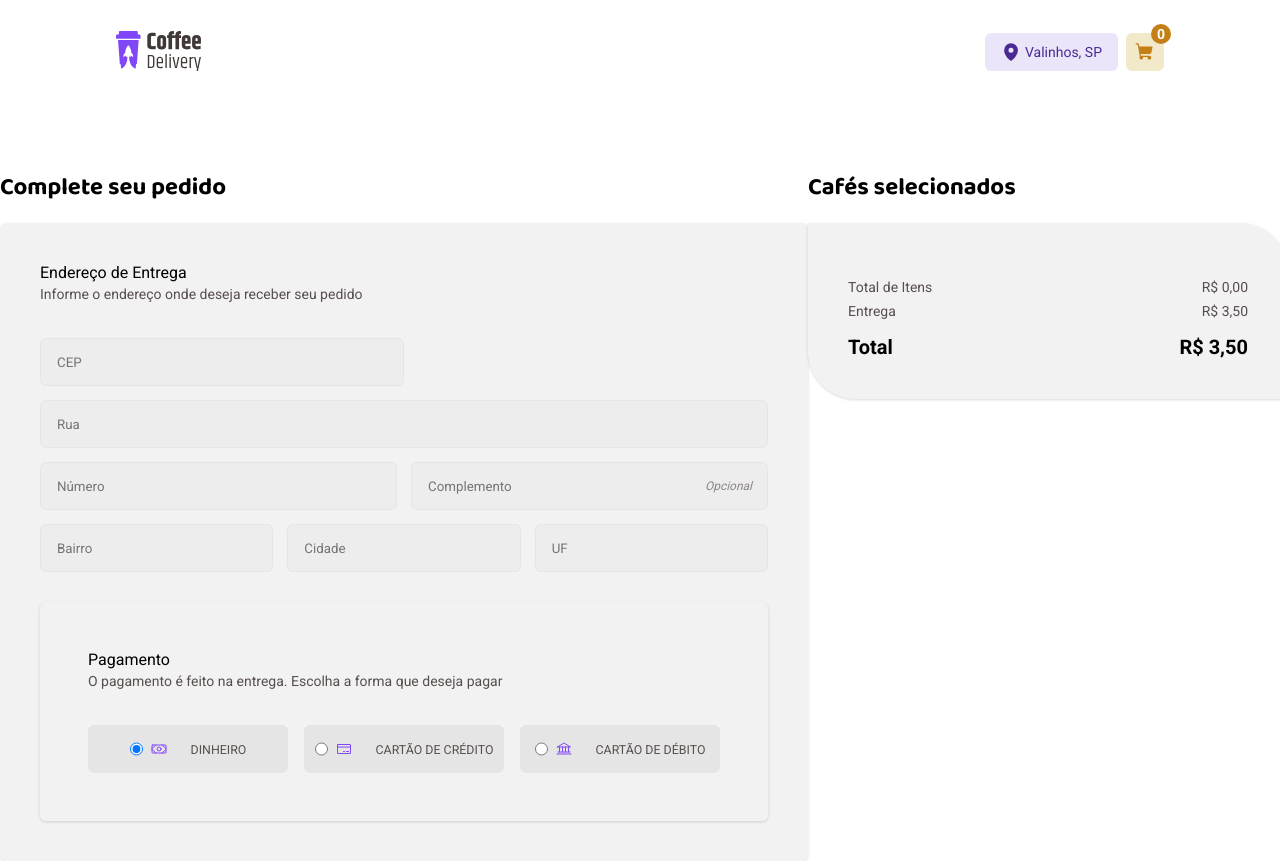
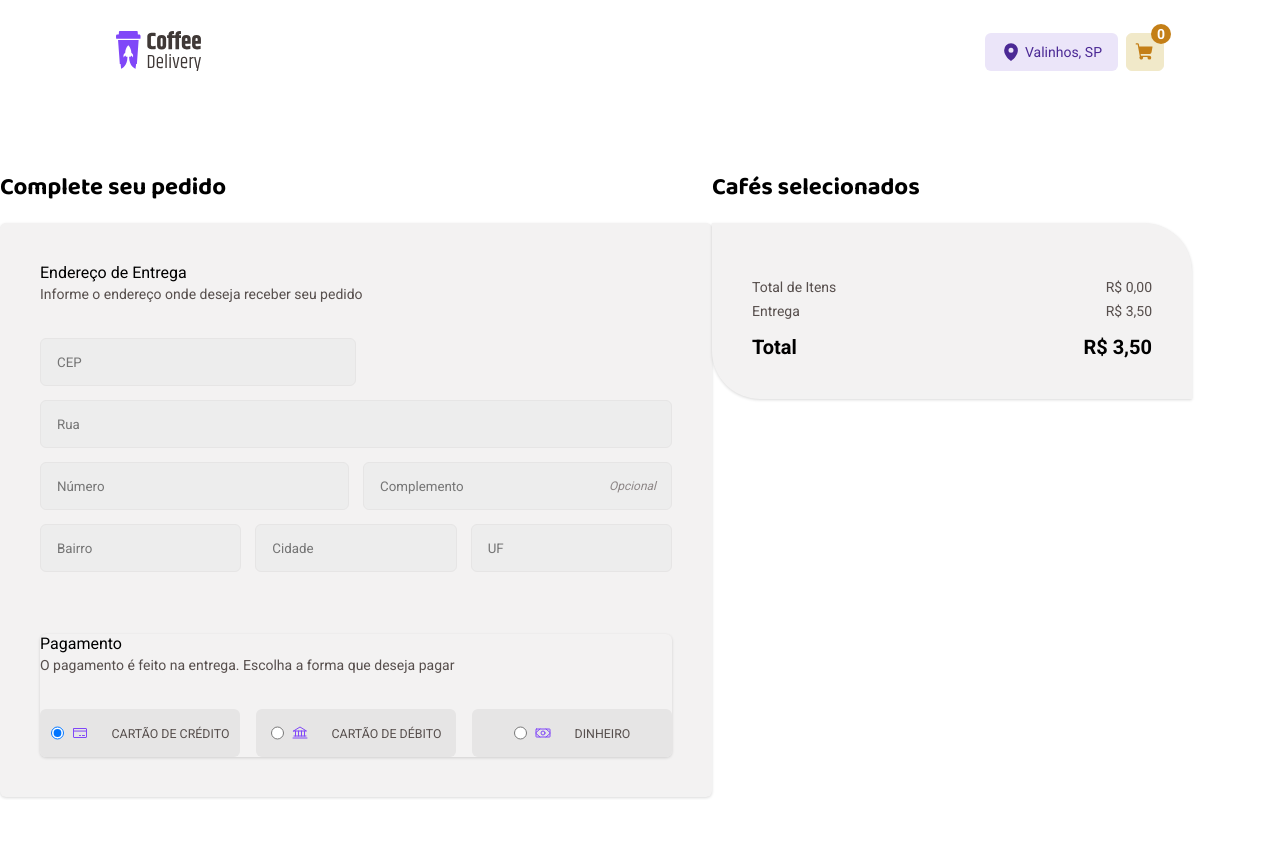
Before and after one commit to gabrielviol/coffee-delivery, a React (Vite) app in the folder coffee-delivery/: page /checkout in a window 1280 px wide. After the commit the page ends 800 px from the top, so only its background shows below. Built offline with nearby package versions, Linux system fonts and the light colour scheme.

Commit message:
Projeto funcional

```diff
--- a/coffee-delivery/src/Router.tsx
+++ b/coffee-delivery/src/Router.tsx
@@ -4,7 +4,7 @@ import { DefaultLayout } from './layouts/DefaultLayout'
 
 import { Checkout } from './pages/Checkout'
 import { Home } from './pages/Home'
-import { Success } from './pages/Success'
+import { Success }  from './pages/Success'
 
 export function Router() {
     return (
@@ -12,7 +12,7 @@ export function Router() {
             <Route path='/' element={<DefaultLayout/>} >
                 <Route path='/' element={<Home/>} />
                 <Route path='/checkout' element={<Checkout/>} />
-                <Route path='/success' element={<Success/>} />
+                <Route path='/success' element={<Success />} />
                 <Route path='*' element={<Home />} />
             </Route>
         </Routes>
--- a/coffee-delivery/src/hooks/useCart.tsx
+++ b/coffee-delivery/src/hooks/useCart.tsx
@@ -14,6 +14,7 @@ export interface AddressInfo {
   rua: string;
   numero: number;
   cidade: string;
+  bairro: string;
   complemento?: string;
   uf: string;
   pagamento: string;
--- a/coffee-delivery/src/pages/Checkout/components/Address/index.tsx
+++ b/coffee-delivery/src/pages/Checkout/components/Address/index.tsx
@@ -36,7 +36,7 @@ export function Address() {
       uf: '',
       complemento: '',
       bairro: '',
-      pagamento: 'dinheiro' || 'debito' || 'credito',
+      pagamento: 'credito' || 'debito' || 'dinheiro',
     }
   })
 
@@ -135,12 +135,6 @@ export function Address() {
                 <span>O pagamento é feito na entrega. Escolha a forma que deseja pagar</span>
 
                 <PaymentOptions  >
-                  <label htmlFor="dinheiro" {...register('pagamento')}>
-                    <input type="radio" id="dinheiro" name="pagamento" value='dinheiro' />
-                    <Money />
-                    Dinheiro
-                  </label>
-
                   <label htmlFor='credito' {...register('pagamento')}>
                     <input type="radio" id="credito" name="pagamento" value='credito' />
                     <CreditCard />
@@ -151,6 +145,12 @@ export function Address() {
                     <input type="radio" id="debito" name="pagamento" value='debito' />
                     <Bank />
                     Cartão de Débito
+                  </label>
+
+                  <label htmlFor="dinheiro" {...register('pagamento')}>
+                    <input type="radio" id="dinheiro" name="pagamento" value='dinheiro' />
+                    <Money />
+                    Dinheiro
                   </label>
 
 
--- a/coffee-delivery/src/pages/Checkout/components/Address/styles.ts
+++ b/coffee-delivery/src/pages/Checkout/components/Address/styles.ts
@@ -74,9 +74,8 @@ export const PaymentContainer = styled.div`
   display: flex;
   flex-direction: column;
   border-radius: 6px;
-  margin-top: 1rem;
+  margin-top: 3rem;
   box-shadow: rgba(0, 0, 0, 0.15) 0px 1px 3px 0px;
-  padding: 3rem;
   box-sizing: border-box;
   font-size: 1rem;
   span {
--- a/coffee-delivery/src/pages/Success/index.tsx
+++ b/coffee-delivery/src/pages/Success/index.tsx
@@ -5,25 +5,27 @@ import image from '../../assets/image.svg'
 import { useContext } from 'react';
 import { AddressInfo, useCart } from '../../hooks/useCart';
 
-export function Success({ }: AddressInfo) {
+export function Success() {
     const { address } = useContext(useCart);
     const ultimo = address.slice(-1)
     console.log(ultimo)
 
+
     return (
         <Container>
-            <ContainerInfo>
+            <>
                 {ultimo.map(info => {
                     return (
-                        <>
+                        <ContainerInfo key={info.cep}>
                             <h1>Uhu! Pedido confirmado</h1>
                             <span>Agora é só aguardar que logo o café chegará até você</span>
-                            <div className='border'>
+                            <div className='border' key={info.cep}>
                                 <div >
                                     <a className='Map'>
                                         <MapPin size={20} weight='fill' />
                                     </a>
-                                    <p>Entrega em {info.cep}</p>
+                                    <p>Entrega em <span>{info.rua}, {info.numero}</span> <br /> {info.bairro} - {info.cidade}, {info.uf}</p>
+
                                 </div>
 
                                 <div >
@@ -37,14 +39,19 @@ export function Success({ }: AddressInfo) {
                                     <a className='Currency'>
                                         <CurrencyDollar size={20} />
                                     </a>
-                                    <p>Pagamento na entrega <br /><span>Cartão de crédito</span></p>
+                                    <p>Pagamento na entrega <br />
+                                    <span>
+                                        {info.pagamento === 'credito' ? 'Cartão de crédito' : null}
+                                        {info.pagamento === 'debito' ? 'Cartão de debito' : null}
+                                        {info.pagamento === 'dinheiro' ? 'Dinheiro' : null}
+                                    </span></p>
 
                                 </div>
                             </div>
-                        </>
+                        </ContainerInfo>
                     )
                 })}
-            </ContainerInfo>
+            </>
             <img src={image} />
         </Container>
     )
--- a/coffee-delivery/src/pages/Success/styles.ts
+++ b/coffee-delivery/src/pages/Success/styles.ts
@@ -13,6 +13,7 @@ export const Container = styled.main`
     }
 `
 export const ContainerInfo = styled.div`
+
     display: flex;
     flex-direction: column;
     gap: 5px;
```
